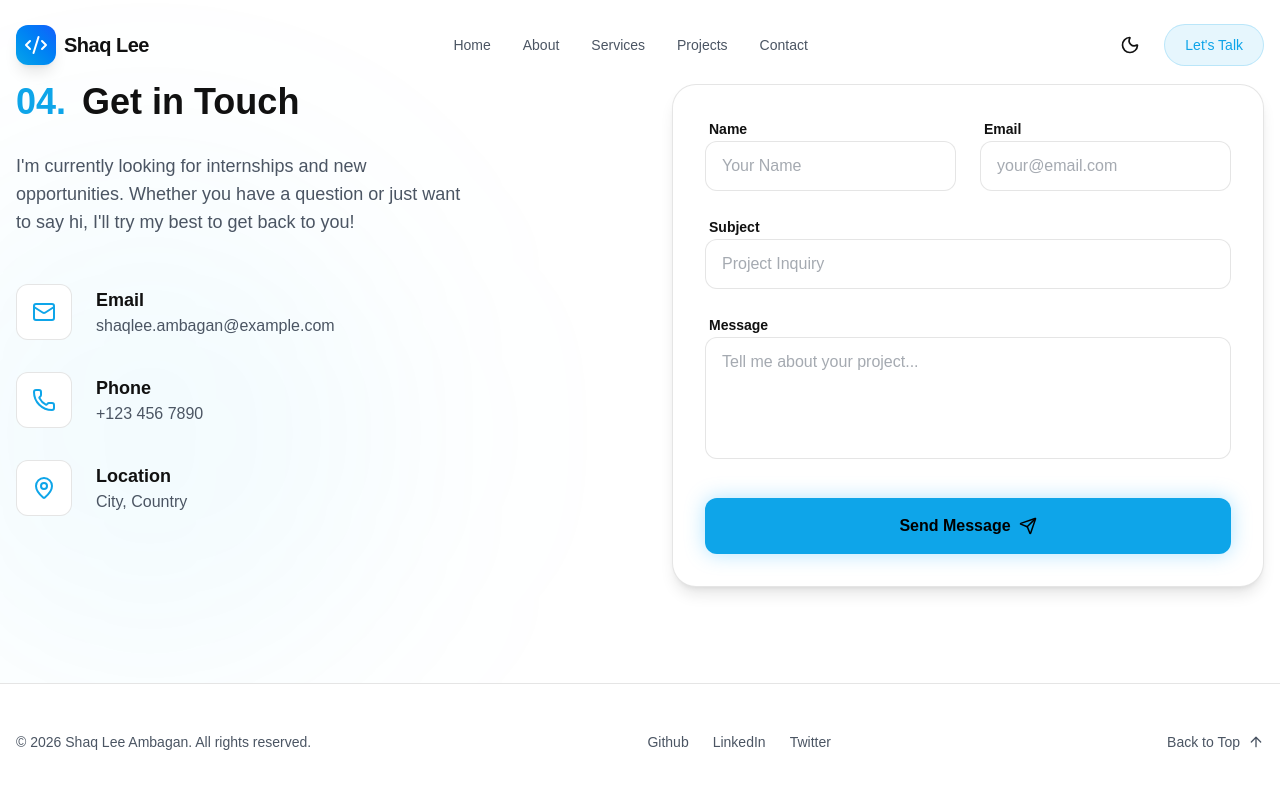
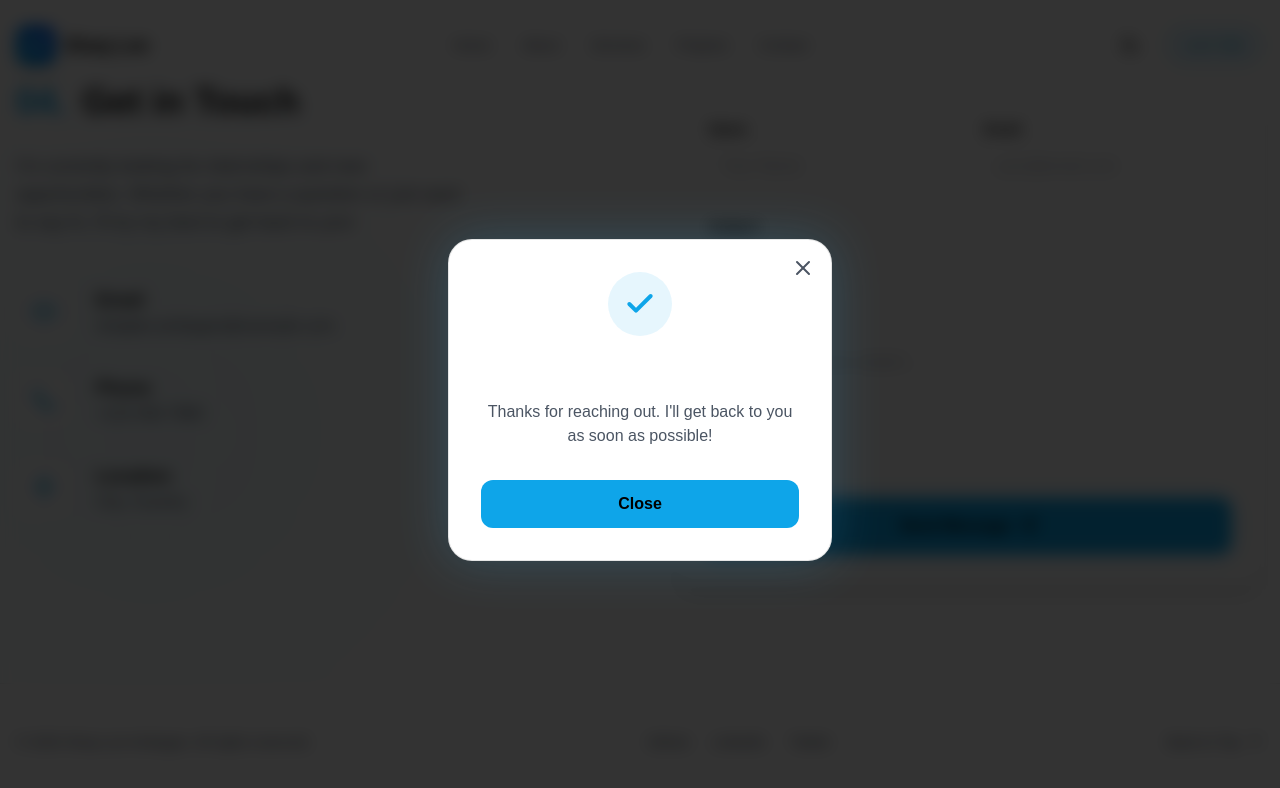
Before and after one commit to Shiro481/Personal-Website, a React (Vite) app: page / in a window 1280 px wide. Both pictures are taken after typing "Sample", "name@example.com", "Sample", "Sample" into the empty fields and a click on the button "Send Message". Shown: the part 3637-4425 px from the top of the page. Built offline with nearby package versions, Linux system fonts and the light colour scheme.

Commit message:
success modals for emails

```diff
--- a/src/components/sections/Contact.tsx
+++ b/src/components/sections/Contact.tsx
@@ -1,11 +1,12 @@
 
 import React from 'react';
 import emailjs from '@emailjs/browser';
-import { Mail, Phone, MapPin, Send } from 'lucide-react';
+import { Mail, Phone, MapPin, Send, Check, X } from 'lucide-react';
 
 const Contact: React.FC = () => {
     const form = React.useRef<HTMLFormElement>(null);
     const [isSending, setIsSending] = React.useState(false);
+    const [showModal, setShowModal] = React.useState(false);
 
     const handleSubmit = async (e: React.FormEvent) => {
         e.preventDefault();
@@ -22,11 +23,11 @@ const Contact: React.FC = () => {
 
 
         try {
-            if (form.current) {
-                await emailjs.sendForm(SERVICE_ID, TEMPLATE_ID, form.current, PUBLIC_KEY);
-                alert("Message sent successfully!");
-                form.current.reset();
-            }
+                if (form.current) {
+                    await emailjs.sendForm(SERVICE_ID, TEMPLATE_ID, form.current, PUBLIC_KEY);
+                    setShowModal(true);
+                    form.current.reset();
+                }
         } catch (error) {
             console.error('Failed to send message:', error);
             alert("Failed to send message. Please try again.");
@@ -148,6 +149,38 @@ const Contact: React.FC = () => {
                     </button>
                 </form>
             </div>
+
+            {/* Success Modal */}
+            {showModal && (
+                <div className="fixed inset-0 z-50 flex items-center justify-center p-4 bg-black/80 backdrop-blur-sm">
+                    <div className="bg-bg-card border border-border p-8 rounded-3xl shadow-[0_0_50px_0_rgba(61,188,255,0.2)] max-w-sm w-full relative animate-in fade-in zoom-in duration-300">
+                        <button
+                            onClick={() => setShowModal(false)}
+                            className="absolute top-4 right-4 text-text-secondary hover:text-white transition-colors"
+                        >
+                            <X size={24} />
+                        </button>
+
+                        <div className="flex flex-col items-center text-center">
+                            <div className="w-16 h-16 bg-primary/10 rounded-full flex items-center justify-center text-primary mb-6">
+                                <Check size={32} strokeWidth={3} />
+                            </div>
+
+                            <h3 className="text-2xl font-bold font-poppins text-white mb-2">Message Sent!</h3>
+                            <p className="text-text-secondary mb-8">
+                                Thanks for reaching out. I'll get back to you as soon as possible!
+                            </p>
+
+                            <button
+                                onClick={() => setShowModal(false)}
+                                className="w-full bg-primary hover:bg-primary/90 text-black font-bold py-3 rounded-xl transition-all"
+                            >
+                                Close
+                            </button>
+                        </div>
+                    </div>
+                </div>
+            )}
         </section>
     );
 };
```
